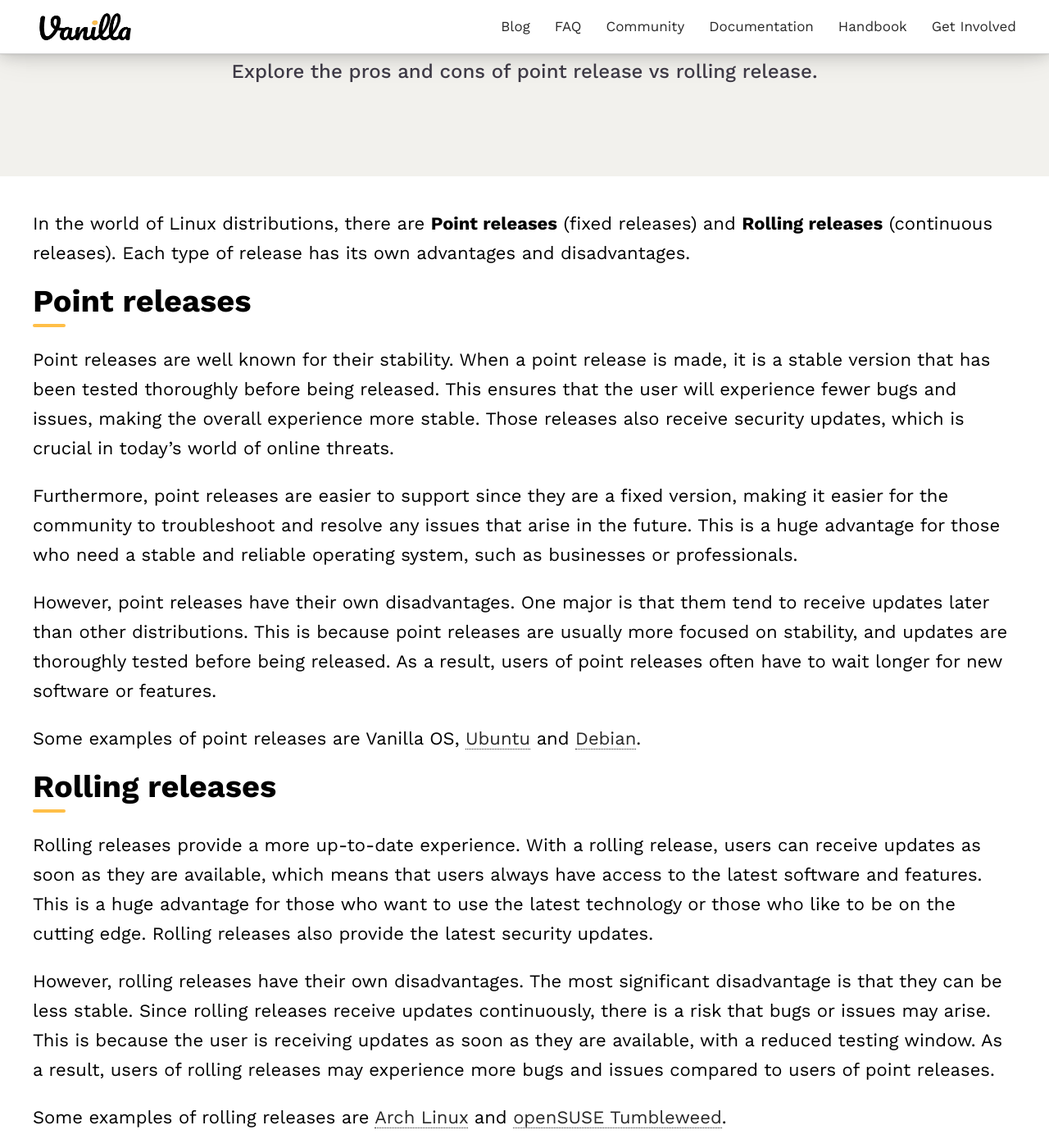
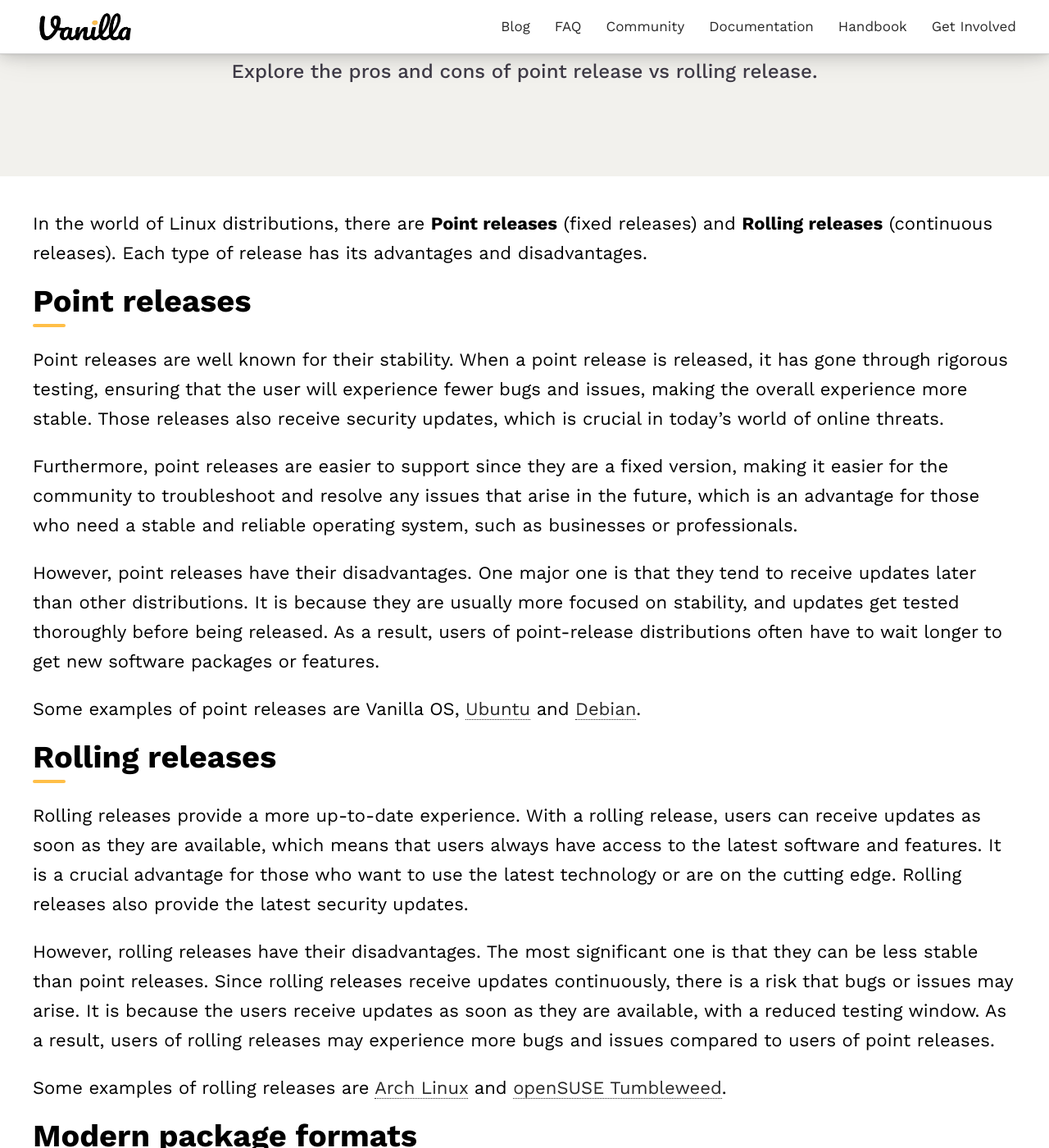
Before and after one commit to Vanilla-OS/website, a Jekyll site: the page built from _posts/2023-02-01-pro-cons-rolling-point-release.md, in a window 1280 px wide and 1400 px high, scrolled down 284 px. Shown: the whole window at 82% size. Built offline with Jekyll 4.4.1, drawn with Linux system fonts in a browser that asks for light colours; nearby versions of some CDN libraries; a style sheet for code colours, icons or effects is not loaded; some of the changed text lies outside the part shown.

Commit message:
Update VSO and rolling release post

```diff
--- a/_posts/2023-02-01-pro-cons-rolling-point-release.md
+++ b/_posts/2023-02-01-pro-cons-rolling-point-release.md
@@ -7,30 +7,30 @@
 comments: true
 ---
 
-In the world of Linux distributions, there are **Point releases** (fixed releases) and **Rolling releases** (continuous releases). Each type of release has its own advantages and disadvantages.
+In the world of Linux distributions, there are **Point releases** (fixed releases) and **Rolling releases** (continuous releases). Each type of release has its advantages and disadvantages.
 
 ## Point releases
 
-Point releases are well known for their stability. When a point release is made, it is a stable version that has been tested thoroughly before being released. This ensures that the user will experience fewer bugs and issues, making the overall experience more stable. Those releases also receive security updates, which is crucial in today's world of online threats.
+Point releases are well known for their stability. When a point release is released, it has gone through rigorous testing, ensuring that the user will experience fewer bugs and issues, making the overall experience more stable. Those releases also receive security updates, which is crucial in today's world of online threats.
 
-Furthermore, point releases are easier to support since they are a fixed version, making it easier for the community to troubleshoot and resolve any issues that arise in the future. This is a huge advantage for those who need a stable and reliable operating system, such as businesses or professionals.
+Furthermore, point releases are easier to support since they are a fixed version, making it easier for the community to troubleshoot and resolve any issues that arise in the future, which is an advantage for those who need a stable and reliable operating system, such as businesses or professionals.
 
-However, point releases have their own disadvantages. One major is that them tend to receive updates later than other distributions. This is because point releases are usually more focused on stability, and updates are thoroughly tested before being released. As a result, users of point releases often have to wait longer for new software or features.
+However, point releases have their disadvantages. One major one is that they tend to receive updates later than other distributions. It is because they are usually more focused on stability, and updates get tested thoroughly before being released. As a result, users of point-release distributions often have to wait longer to get new software packages or features.
 
 Some examples of point releases are Vanilla OS, [Ubuntu](https://ubuntu.com) and [Debian](https://www.debian.org/).
 
 ## Rolling releases
 
-Rolling releases provide a more up-to-date experience. With a rolling release, users can receive updates as soon as they are available, which means that users always have access to the latest software and features. This is a huge advantage for those who want to use the latest technology or those who like to be on the cutting edge. Rolling releases also provide the latest security updates.
+Rolling releases provide a more up-to-date experience. With a rolling release, users can receive updates as soon as they are available, which means that users always have access to the latest software and features. It is a crucial advantage for those who want to use the latest technology or are on the cutting edge. Rolling releases also provide the latest security updates.
 
-However, rolling releases have their own disadvantages. The most significant disadvantage is that they can be less stable. Since rolling releases receive updates continuously, there is a risk that bugs or issues may arise. This is because the user is receiving updates as soon as they are available, with a reduced testing window. As a result, users of rolling releases may experience more bugs and issues compared to users of point releases.
+However, rolling releases have their disadvantages. The most significant one is that they can be less stable than point releases. Since rolling releases receive updates continuously, there is a risk that bugs or issues may arise. It is because the users receive updates as soon as they are available, with a reduced testing window. As a result, users of rolling releases may experience more bugs and issues compared to users of point releases.
 
 Some examples of rolling releases are [Arch Linux](https://www.archlinux.org/) and [openSUSE Tumbleweed](https://en.opensuse.org/Portal:Tumbleweed).
 
 ## Modern package formats
 
-To overcome the disadvantages of point releases and rolling releases, several new technologies have been developed, such as [Flatpak](https://flatpak.org/), [Snap](https://snapcraft.io/), and [AppImage](https://appimage.org/).
+To overcome the disadvantages of point and rolling release distributions, new technologies such as [Flatpak](https://flatpak.org/), [Snap](https://snapcraft.io/), and [AppImage](https://appimage.org/) were developed.
 
-Flatpak and Snap are modern package formats that provide a sandbox for each application, ensuring them runs independently without interfering with other applications or the system. This helps to maintain stability and security. Furthermore, all these modern package formats come with all the necessary dependencies, making them portable and easy to install on any Linux distribution.
+Flatpak and Snap are modern package formats that provide a sandbox for each application, ensuring they run independently without interfering with other applications or the system. It helps maintain stability and security. Furthermore, all these modern package formats come with all the necessary dependencies, making them portable and easy to install on any Linux distribution.
 
-[Apx](https://vanillaos.org/2023/01/28/apx-the-unconventional-pkg-manager.html) is another solution that has been developed by Vanilla OS and [Distrobox](https://distrobox.privatedns.org/). It allows users to install software from any other Linux distributions, using the power of [containers](https://www.docker.com/resources/what-container/). This means that users can receive updates without any risk of destabilizing the system.
+[Apx](https://vanillaos.org/2023/01/28/apx-the-unconventional-pkg-manager.html) is another solution developed by Vanilla OS and [Distrobox](https://distrobox.privatedns.org/). It allows users to install software from any other Linux distributions using the power of [containers](https://www.docker.com/resources/what-container/). It facilitates users to receive updates without risks of destabilizing or breaking the system.
```
Also changed, not shown: _posts/2023-01-31-vso-vanilla-system-operator.md (+9 -9 lines).
